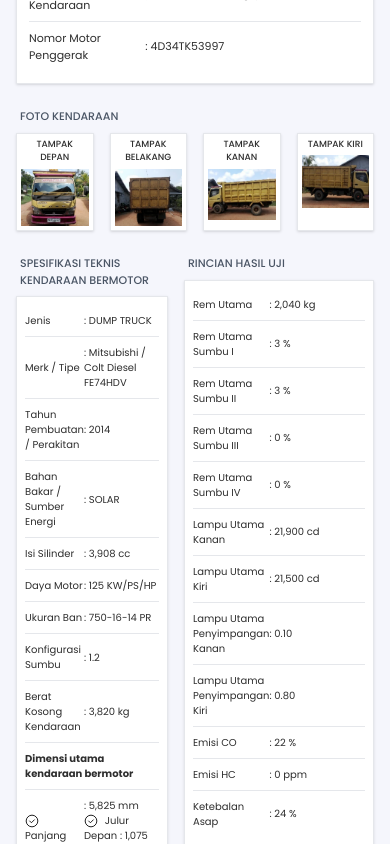
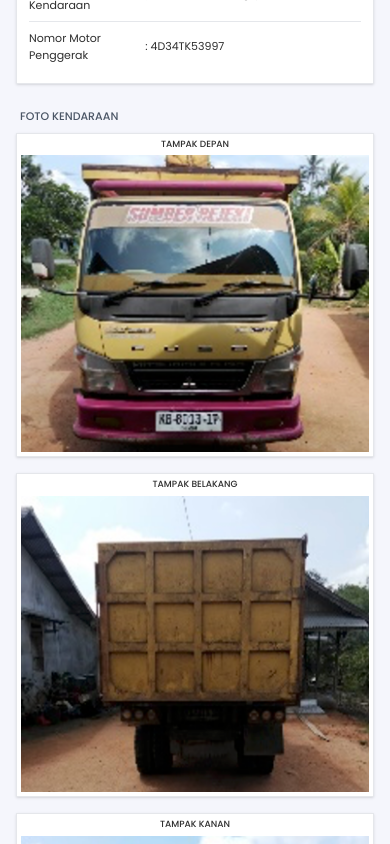
Before and after one commit to UrayNazwa/dephub.musa, a Next.js app: page / in a window 390 px wide. Shown: the part 700-1544 px from the top of the page. Built offline with nearby package versions, Linux system fonts and the light colour scheme.

Commit message:
Initial commit: Re-initialize d Git repository

```diff
--- a/src/app/page.tsx
+++ b/src/app/page.tsx
@@ -98,7 +98,7 @@
         {/* Vehicle Photos */}
         <section className="mb-6">
           <h3 className="text-gray-600 text-[11px] uppercase font-medium mb-2 ml-1">  FOTO KENDARAAN</h3>
-          <div className="grid grid-cols-4 gap-4">
+          <div className="grid grid-cols-1 md:grid-cols-4 gap-4">
           {[
             { title: "TAMPAK DEPAN", src: "/tampak-depan.png" },
             { title: "TAMPAK BELAKANG", src: "/tampak-belakang.png" },
@@ -122,7 +122,7 @@
       </section>
 
       {/* Specifications and Test Results */}
-      <section className="flex flex-row justify-between gap-4 mb-6">
+      <section className="flex flex-col md:flex-row justify-between gap-4 mb-6">
         {/* Technical Specifications */}
         <div className="w-full">
           <h3 className="text-gray-600 text-[11px] uppercase font-medium mb-2 ml-1">  SPESIFIKASI TEKNIS KENDARAAN BERMOTOR</h3>
```
